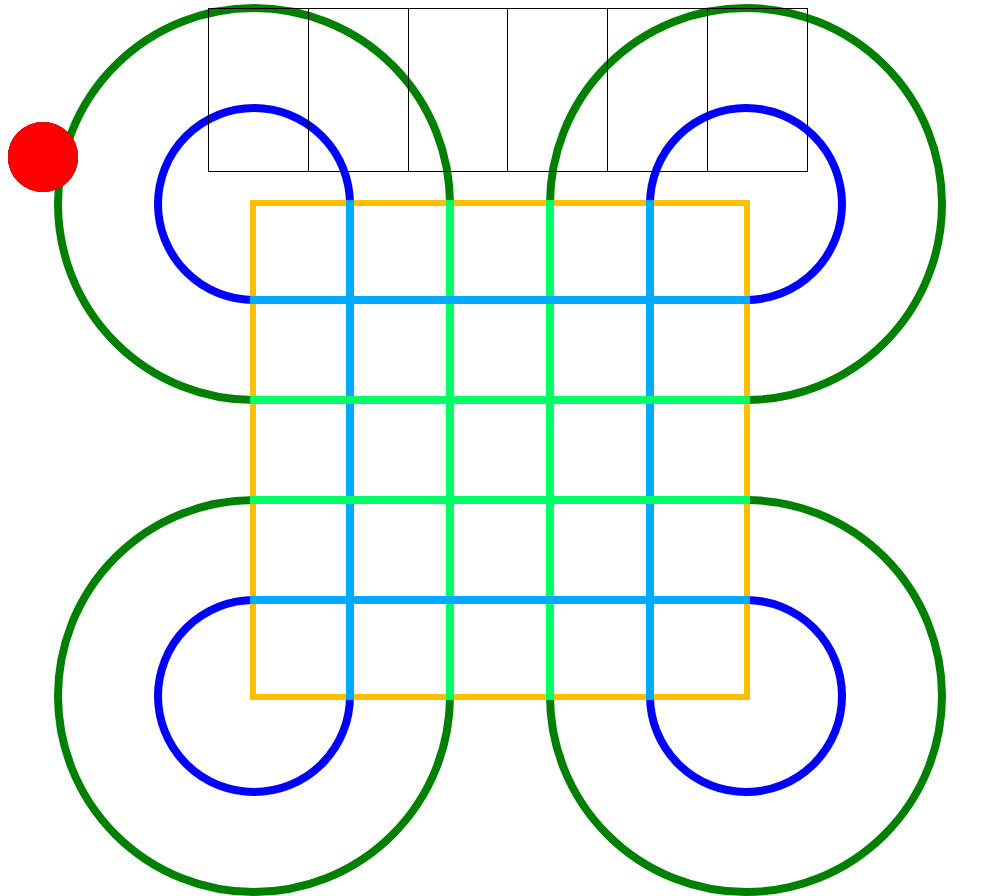
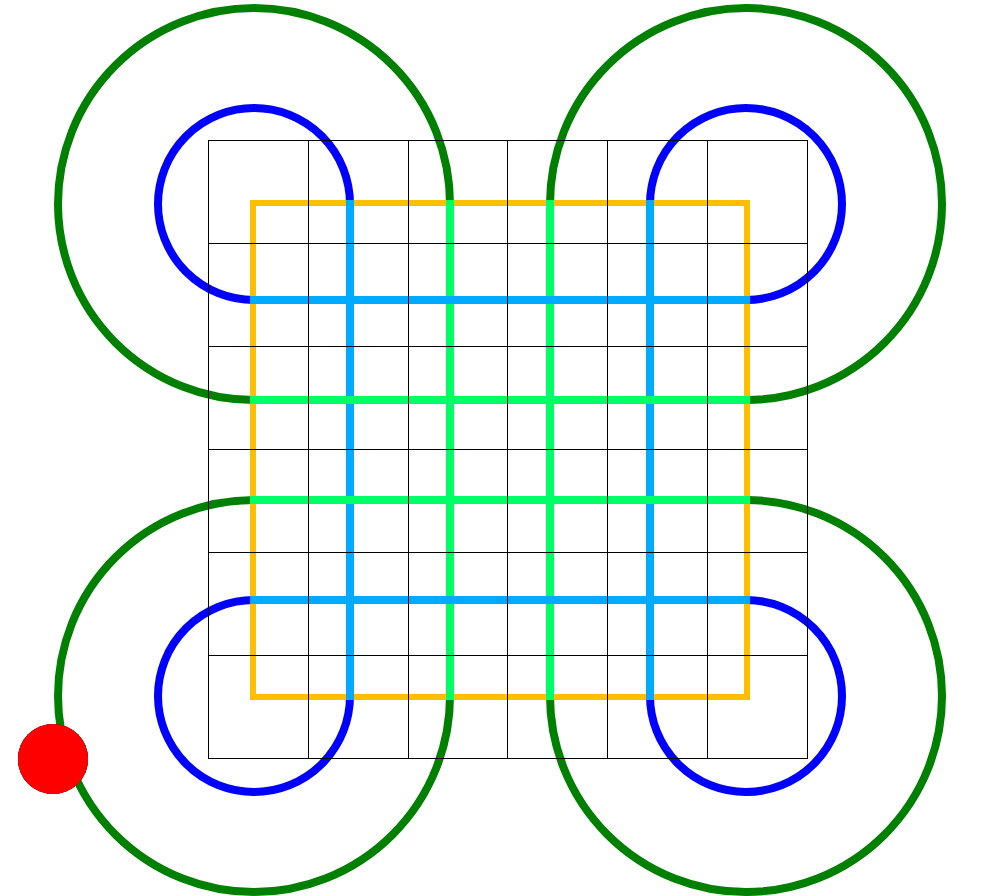
Before and after one commit to mdkma/surakarta-game, a plain HTML site: page index.html in a window 1280 px wide. Shown: the whole page, without its empty margins (0-1001 px from the left). Drawn offline with Linux system fonts and the light colour scheme.

Commit message:
locate the hidden table

```diff
--- a/index.css
+++ b/index.css
@@ -1,6 +1,6 @@
 td {
     width: 100px;
-    height: 160px;
+    height: 100px;
     border: 1px solid black;
 }
 
@@ -10,6 +10,7 @@ table {
     /* position: fixed; */
     /* margin-left: -250px; */
     margin-left: 200px;
+    margin-top: 140px;
     z-index: -1;
 }
 
@@ -29,7 +30,8 @@ table {
     -webkit-border-radius: 50%;
     -moz-border-radius: 50%;
     border-radius: 50%;
-    margin-top: -50px;
+    margin-top: -35px;
+    margin-left: 10px;
 }
 
 .piece1{
--- a/index.html
+++ b/index.html
@@ -41,6 +41,46 @@
         <td id="b1-5" ondrop="drop(event)" ondragover="allowDrop(event)"></td>
         <td id="b1-6" ondrop="drop(event)" ondragover="allowDrop(event)"></td>
     </tr>
+    <tr>
+        <td id="b2-1" ondrop="drop(event)" ondragover="allowDrop(event)"></td>
+        <td id="b2-2" ondrop="drop(event)" ondragover="allowDrop(event)"></td>
+        <td id="b2-3" ondrop="drop(event)" ondragover="allowDrop(event)"></td>
+        <td id="b2-4" ondrop="drop(event)" ondragover="allowDrop(event)"></td>
+        <td id="b2-5" ondrop="drop(event)" ondragover="allowDrop(event)"></td>
+        <td id="b2-6" ondrop="drop(event)" ondragover="allowDrop(event)"></td>
+    </tr>
+    <tr>
+        <td id="b3-1" ondrop="drop(event)" ondragover="allowDrop(event)"></td>
+        <td id="b3-2" ondrop="drop(event)" ondragover="allowDrop(event)"></td>
+        <td id="b3-3" ondrop="drop(event)" ondragover="allowDrop(event)"></td>
+        <td id="b3-4" ondrop="drop(event)" ondragover="allowDrop(event)"></td>
+        <td id="b3-5" ondrop="drop(event)" ondragover="allowDrop(event)"></td>
+        <td id="b3-6" ondrop="drop(event)" ondragover="allowDrop(event)"></td>
+    </tr>
+    <tr>
+        <td id="b4-1" ondrop="drop(event)" ondragover="allowDrop(event)"></td>
+        <td id="b4-2" ondrop="drop(event)" ondragover="allowDrop(event)"></td>
+        <td id="b4-3" ondrop="drop(event)" ondragover="allowDrop(event)"></td>
+        <td id="b4-4" ondrop="drop(event)" ondragover="allowDrop(event)"></td>
+        <td id="b4-5" ondrop="drop(event)" ondragover="allowDrop(event)"></td>
+        <td id="b4-6" ondrop="drop(event)" ondragover="allowDrop(event)"></td>
+    </tr>
+    <tr>
+        <td id="b5-1" ondrop="drop(event)" ondragover="allowDrop(event)"></td>
+        <td id="b5-2" ondrop="drop(event)" ondragover="allowDrop(event)"></td>
+        <td id="b5-3" ondrop="drop(event)" ondragover="allowDrop(event)"></td>
+        <td id="b5-4" ondrop="drop(event)" ondragover="allowDrop(event)"></td>
+        <td id="b5-5" ondrop="drop(event)" ondragover="allowDrop(event)"></td>
+        <td id="b5-6" ondrop="drop(event)" ondragover="allowDrop(event)"></td>
+    </tr>
+    <tr>
+        <td id="b6-1" ondrop="drop(event)" ondragover="allowDrop(event)"></td>
+        <td id="b6-2" ondrop="drop(event)" ondragover="allowDrop(event)"></td>
+        <td id="b6-3" ondrop="drop(event)" ondragover="allowDrop(event)"></td>
+        <td id="b6-4" ondrop="drop(event)" ondragover="allowDrop(event)"></td>
+        <td id="b6-5" ondrop="drop(event)" ondragover="allowDrop(event)"></td>
+        <td id="b6-6" ondrop="drop(event)" ondragover="allowDrop(event)"></td>
+    </tr>
 </table>
 <div id="p1-1" class="piece piece1" draggable="true" ondragstart="drag(event)"></div>
 <div id="p1-2" class="piece piece1" draggable="true" ondragstart="drag(event)"></div>
```
